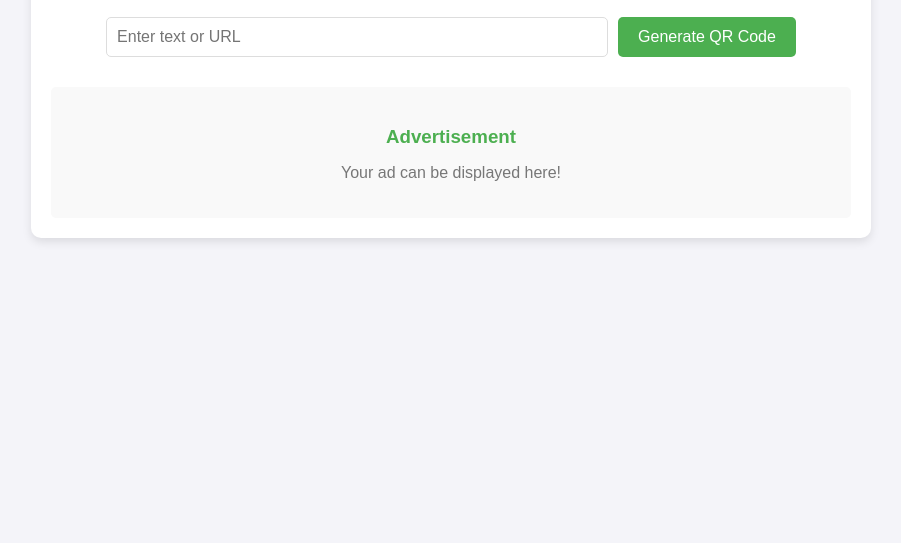
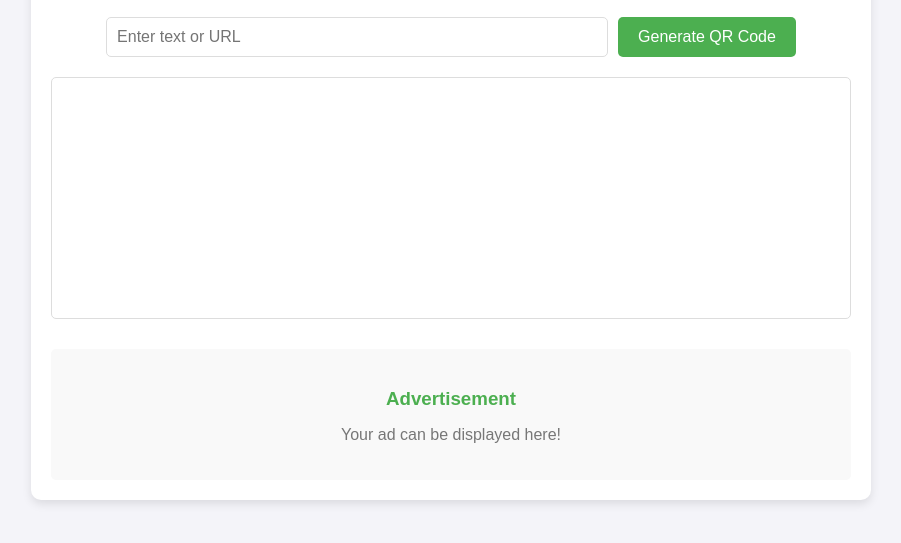
Before and after one commit to MoltasSE/qrgen, a plain HTML site: page index.html in a window 1280 px wide. Shown: the part 179-722 px from the top of the page, without its empty margins (189-1090 px from the left). Drawn offline with Linux system fonts and the light colour scheme.

Commit message:
Update index.html

```diff
--- a/index.html
+++ b/index.html
@@ -17,7 +17,9 @@
         <input id="text-input" type="text" placeholder="Enter text or URL">
         <button onclick="generateQRCode()">Generate QR Code</button>
       </div>
-      <div id="qr-code"></div>
+      <div id="qr-code-container">
+        <!-- Här placeras QR-koden -->
+      </div>
     </main>
     <footer>
       <div class="ad-section">
```
